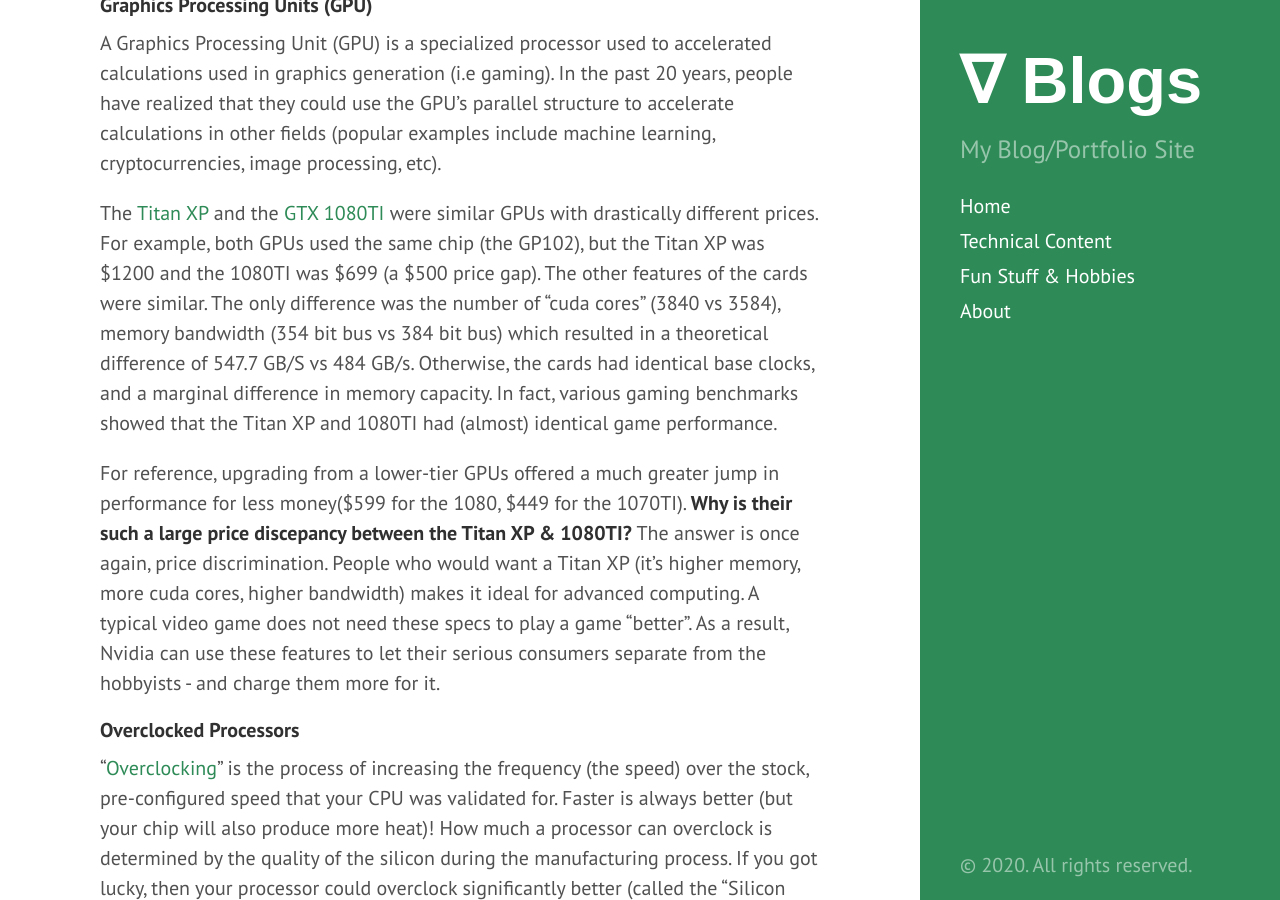
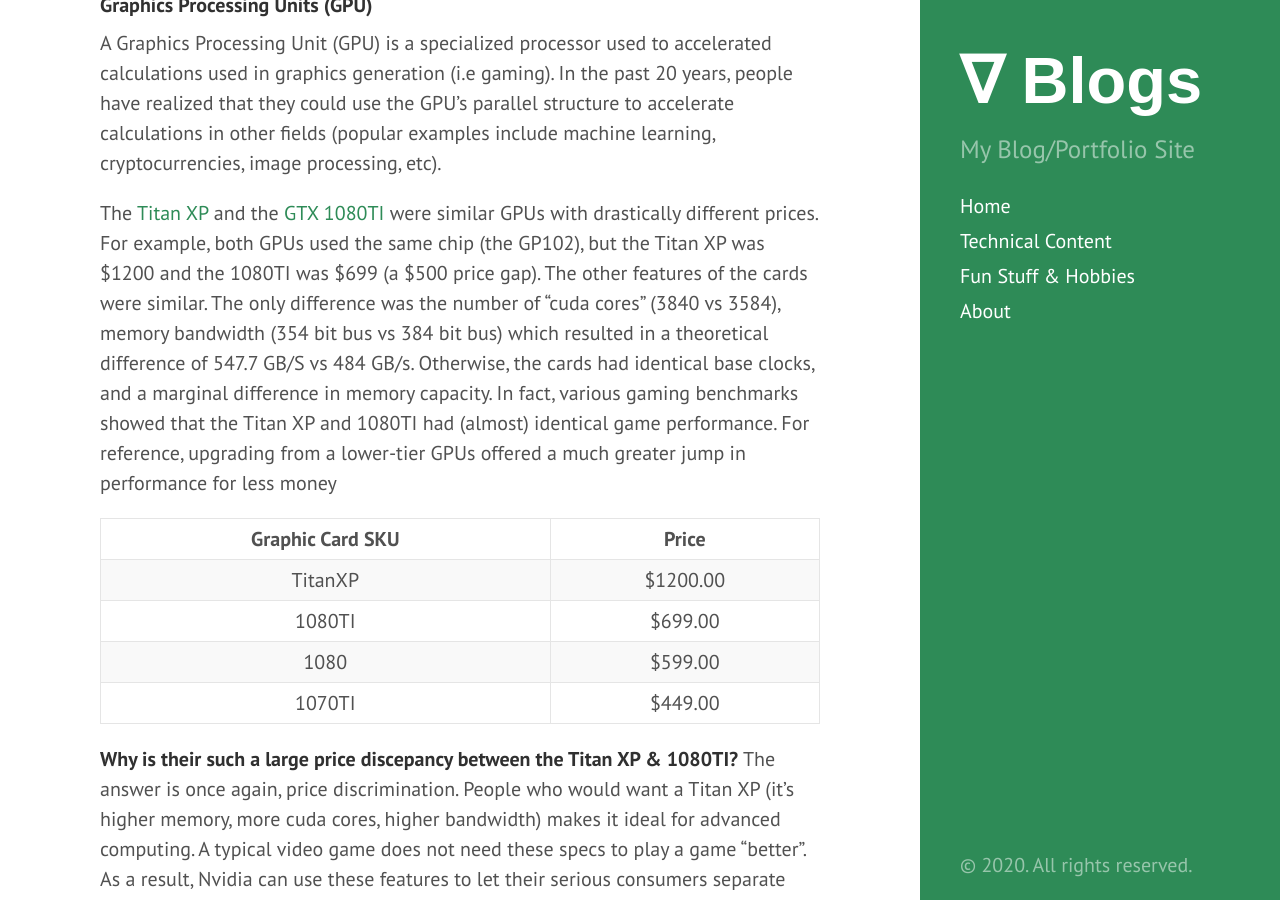
Before and after one commit to tedkim97/tedkim97.github.io, a Jekyll site: the page built from _posts/2019-03-02-price_disc_seg.md, in a window 1280 px wide and 900 px high, scrolled down 10239 px. Built offline with Jekyll 4.4.1, drawn with Linux system fonts in a browser that asks for light colours; formulas are drawn with MathJax 3; some of the changed text lies outside the part shown.

Commit message:
added blog

```diff
--- a/_posts/2019-03-02-price_disc_seg.md
+++ b/_posts/2019-03-02-price_disc_seg.md
@@ -155,9 +155,16 @@ For some reason, Intel's consumer processors don't offer ECC-support, while thei
 ##### Graphics Processing Units (GPU)
 A Graphics Processing Unit (GPU) is a specialized processor used to accelerated calculations used in graphics generation (i.e gaming). In the past 20 years, people have realized that they could use the GPU's parallel structure to accelerate  calculations in other fields (popular examples include machine learning, cryptocurrencies, image processing, etc).
 
-The [Titan XP](https://www.nvidia.com/en-us/titan/titan-xp/#) and the [GTX 1080TI](https://www.nvidia.com/en-sg/geforce/products/10series/geforce-gtx-1080-ti/) were similar GPUs with drastically different prices. For example, both GPUs  used the same chip (the GP102), but the Titan XP was \\$1200 and the 1080TI was \\$699 (a \\$500 price gap). The other features of the cards were similar. The only difference was the number of "cuda cores" (3840 vs 3584), memory bandwidth (354 bit bus vs 384 bit bus) which resulted in a theoretical difference of 547.7 GB/S vs 484 GB/s. Otherwise, the cards had identical base clocks, and a marginal difference in memory capacity. In fact, various gaming benchmarks showed that the Titan XP and 1080TI had (almost) identical game performance.
+The [Titan XP](https://www.nvidia.com/en-us/titan/titan-xp/#) and the [GTX 1080TI](https://www.nvidia.com/en-sg/geforce/products/10series/geforce-gtx-1080-ti/) were similar GPUs with drastically different prices. For example, both GPUs  used the same chip (the GP102), but the Titan XP was \\$1200 and the 1080TI was \\$699 (a \\$500 price gap). The other features of the cards were similar. The only difference was the number of "cuda cores" (3840 vs 3584), memory bandwidth (354 bit bus vs 384 bit bus) which resulted in a theoretical difference of 547.7 GB/S vs 484 GB/s. Otherwise, the cards had identical base clocks, and a marginal difference in memory capacity. In fact, various gaming benchmarks showed that the Titan XP and 1080TI had (almost) identical game performance. For reference, upgrading from a lower-tier GPUs offered a much greater jump in performance for less money
 
-For reference, upgrading from a lower-tier GPUs offered a much greater jump in performance for less money(\\$599 for the 1080, \\$449 for the 1070TI). **Why is their such a large price discepancy between the Titan XP & 1080TI?** The answer is once again, price discrimination. People who would want a Titan XP (it's higher memory, more cuda cores, higher bandwidth) makes it ideal for advanced computing. A typical video game does not need these specs to play a game "better". As a result, Nvidia can use these features to let their serious consumers separate from the hobbyists - and charge them more for it.
+|Graphic Card SKU 		| Price 			|
+|:--------------------: |:-----------------:|
+| TitanXP         		| \\$1200.00   		|
+| 1080TI            	| \\$699.00  		|
+| 1080				 	| \\$599.00			|
+| 1070TI				| \\$449.00			|
+
+**Why is their such a large price discepancy between the Titan XP & 1080TI?** The answer is once again, price discrimination. People who would want a Titan XP (it's higher memory, more cuda cores, higher bandwidth) makes it ideal for advanced computing. A typical video game does not need these specs to play a game "better". As a result, Nvidia can use these features to let their serious consumers separate from the hobbyists - and charge them more for it.
 
 ##### Overclocked Processors
 "[Overclocking](https://en.wikipedia.org/wiki/Overclocking)" is the process of increasing the frequency (the speed) over the stock, pre-configured speed that your CPU was validated for. Faster is always better (but your chip will also produce more heat)! How much a processor can overclock is determined by the quality of the silicon during the manufacturing process. If you got lucky, then your processor could overclock significantly better (called the "Silicon Lottery") than a "losing chip".
@@ -324,11 +331,7 @@ https://www.economist.com/free-exchange/2016/02/29/disney-discovers-peak-pricing
 https://www.economist.com/free-exchange/2011/11/22/the-adult-book-premium
 https://theconversation.com/the-economics-behind-ubers-new-pricing-model-78180#:~:text=Economists%20generally%20refer%20to%20three,extracting%20all%20of%20their%20WTP.
 
-https://news.ycombinator.com/item?id=10029341
 
-https://youtu.be/A_1lGkbIx7M?t=191
-
-https://www.investopedia.com/terms/v/versioning.asp
 
 # Corrections or Complaints?
 Email me at nablags97 [at] gmail [dot] com
```
Also changed, not shown: other parts of _posts/2019-03-02-price_disc_seg.md (+3 -3 lines).
